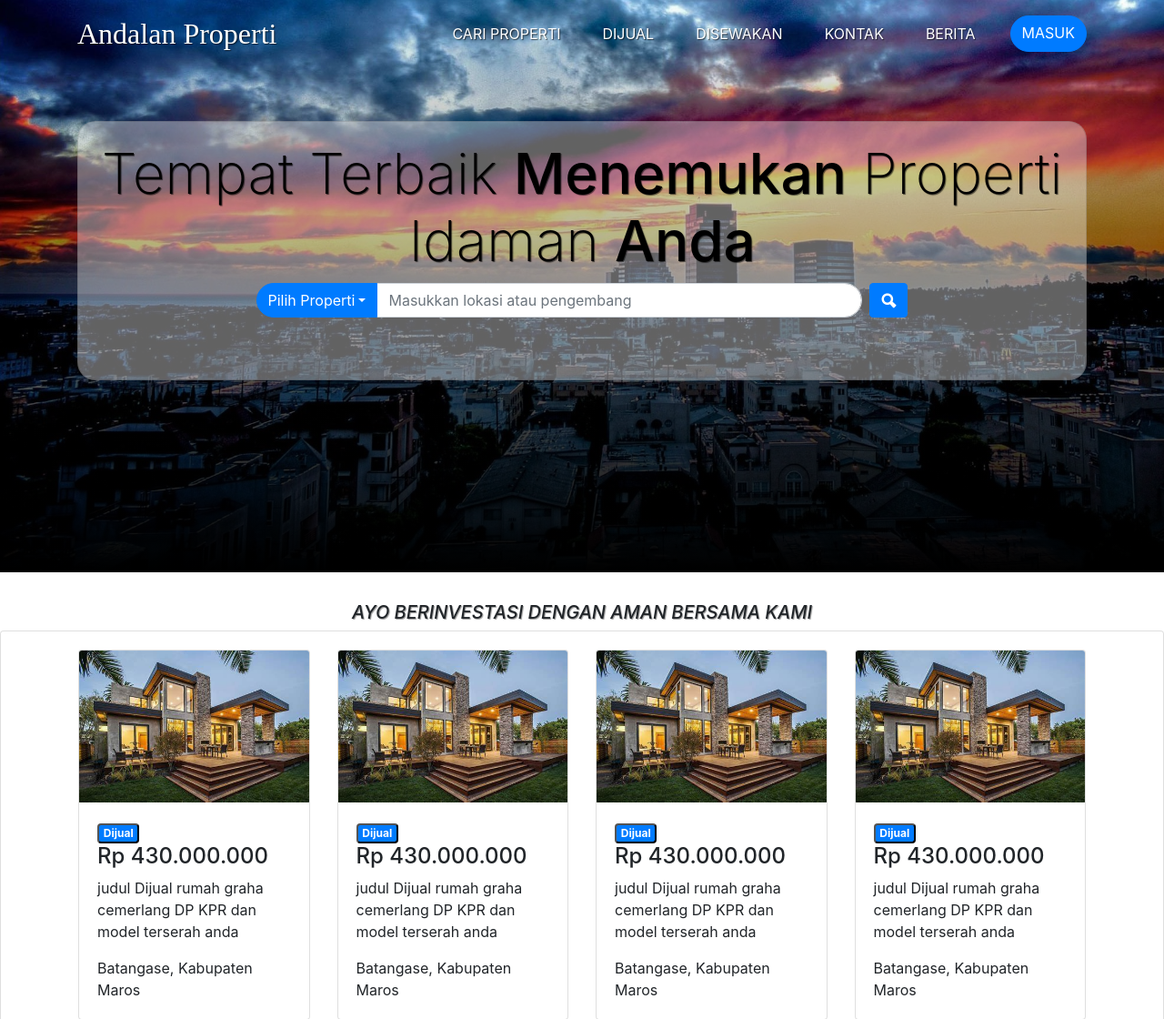
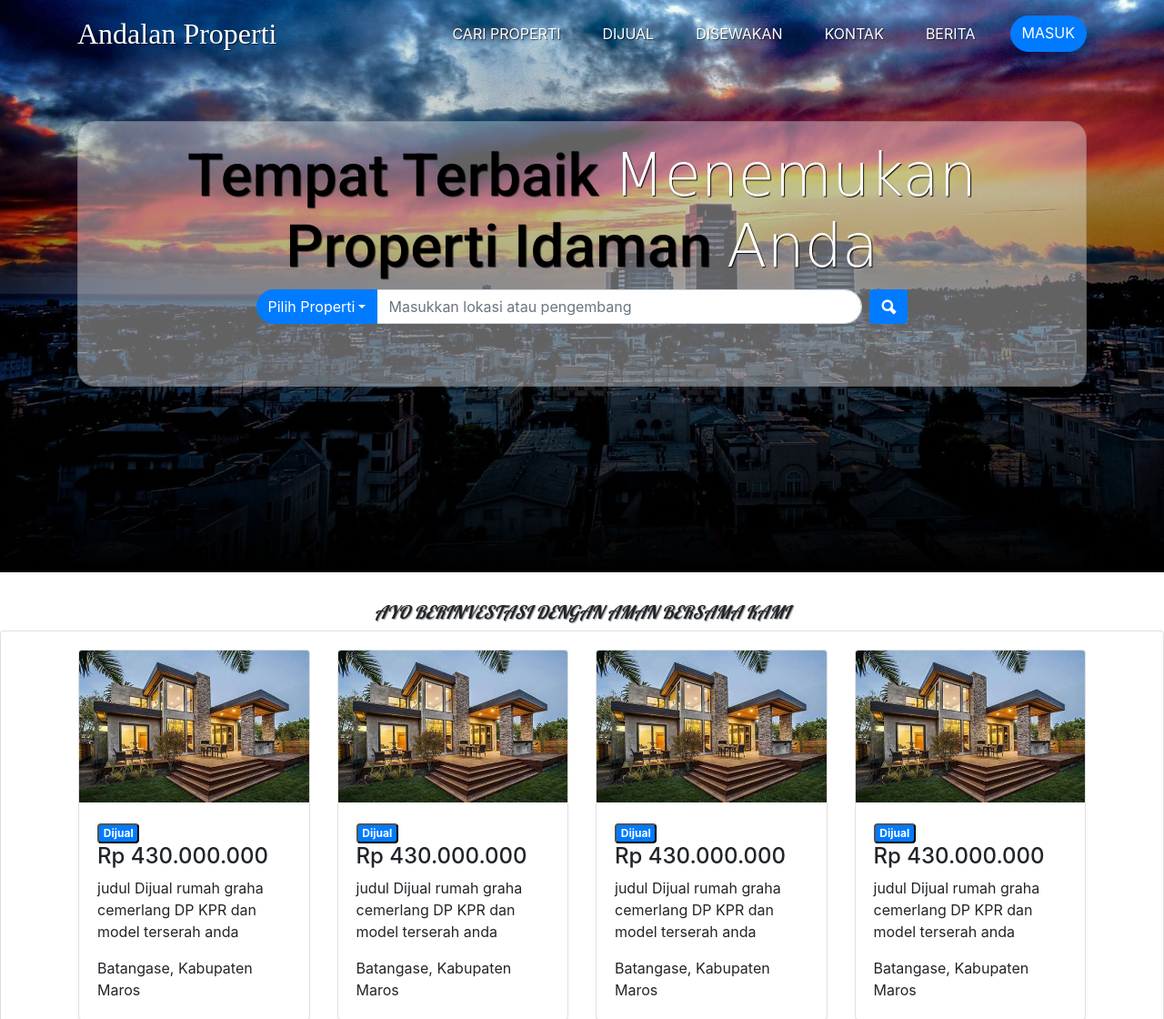
Before and after one commit to harsahn/andalan, a PHP site: page / in a window 1280 px wide. Shown: the top 1120 px of the page at 91% size. Run offline with PHP 8.4, Linux system fonts and the light colour scheme; some web fonts are replaced.

Commit message:
ubah style

```diff
--- a/index.php
+++ b/index.php
@@ -16,6 +16,7 @@
   <link rel="preconnect" href="https://fonts.googleapis.com">
   <link rel="preconnect" href="https://fonts.gstatic.com" crossorigin>
   <link href="https://fonts.googleapis.com/css2?family=Viga&display=swap" rel="stylesheet">
+  <link href="https://fonts.googleapis.com/css2?family=Bebas+Neue&family=Lobster&family=Roboto:wght@500&display=swap" rel="stylesheet">
   <!-- ICON -->
   <link rel="stylesheet" href="assets/icon/font-awesome/css/font-awesome.min.css">
   <link rel="stylesheet" href="assets/icon/icofont/css/icofont.css">
--- a/style.css
+++ b/style.css
@@ -12,6 +12,9 @@
 .text-slogan{
    font-size: 20px;
     text-shadow: 1px 1px 1px rgba(0, 0, 0, 0.4);
+    font-family: 'Lobster',
+    cursive;
+    text-transform:capitalize;
 }
 
 
@@ -61,14 +64,20 @@
     color: black;
     text-align: center;
     margin-top: 0px;
-    font-weight: 200;
+    font-weight: 200 !important;
     text-shadow: 1px 1px 1px rgba(0, 0, 0, 0.6);
-    font-size: 32px;
+    font-size: 65px !important;
+    font-family: 'Roboto',sans-serif;
 
 }
 
 .jumbotron .display-4 span {
-    font-weight: 500;
+   font-family: 'Gideon Roman',
+   cursive;
+dfont-weight: 100px !important;
+    color: white;
+    text-shadow: 1px 1px 1px rgba(0, 0, 0, 0.9);
+
 }
 
 .pilih {
```
